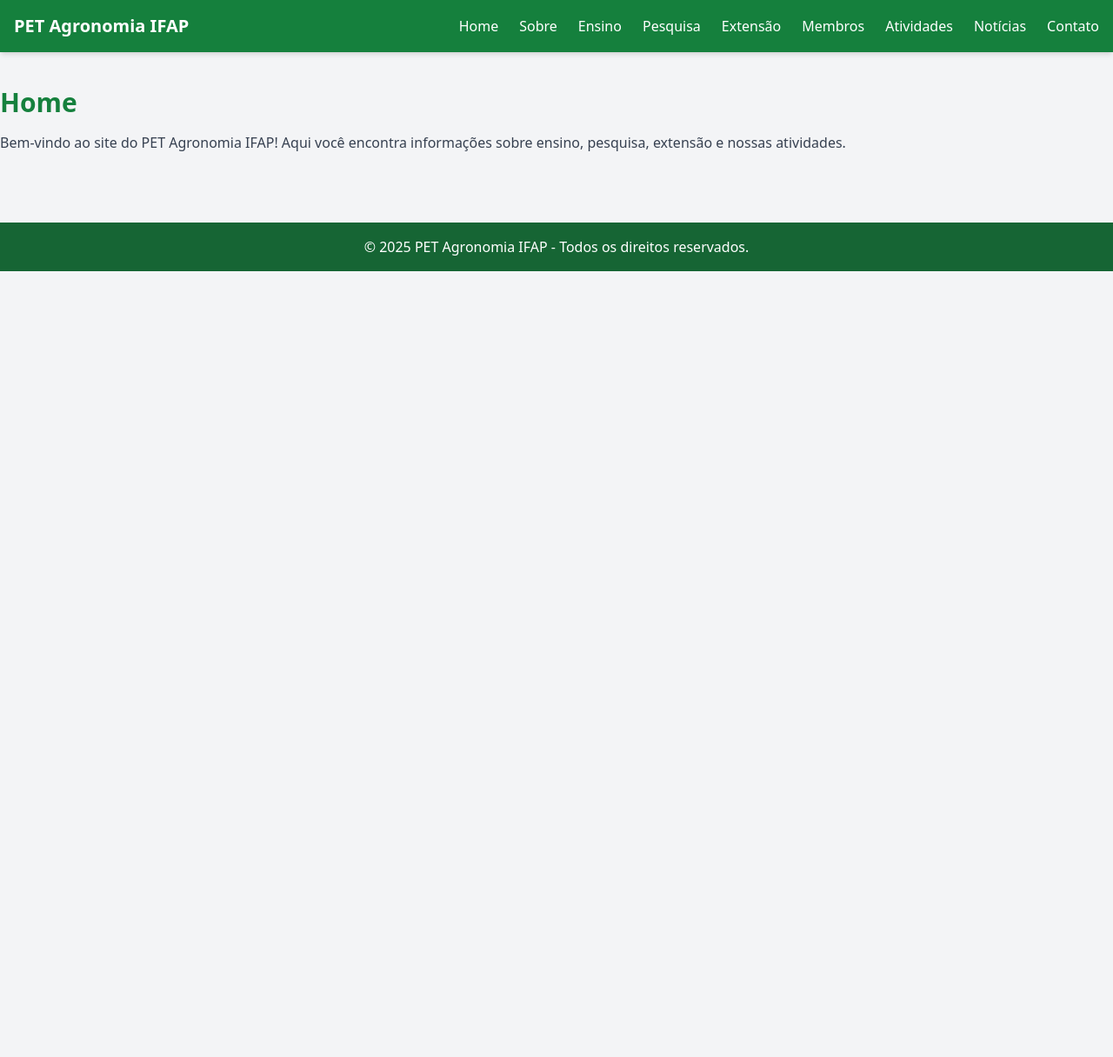
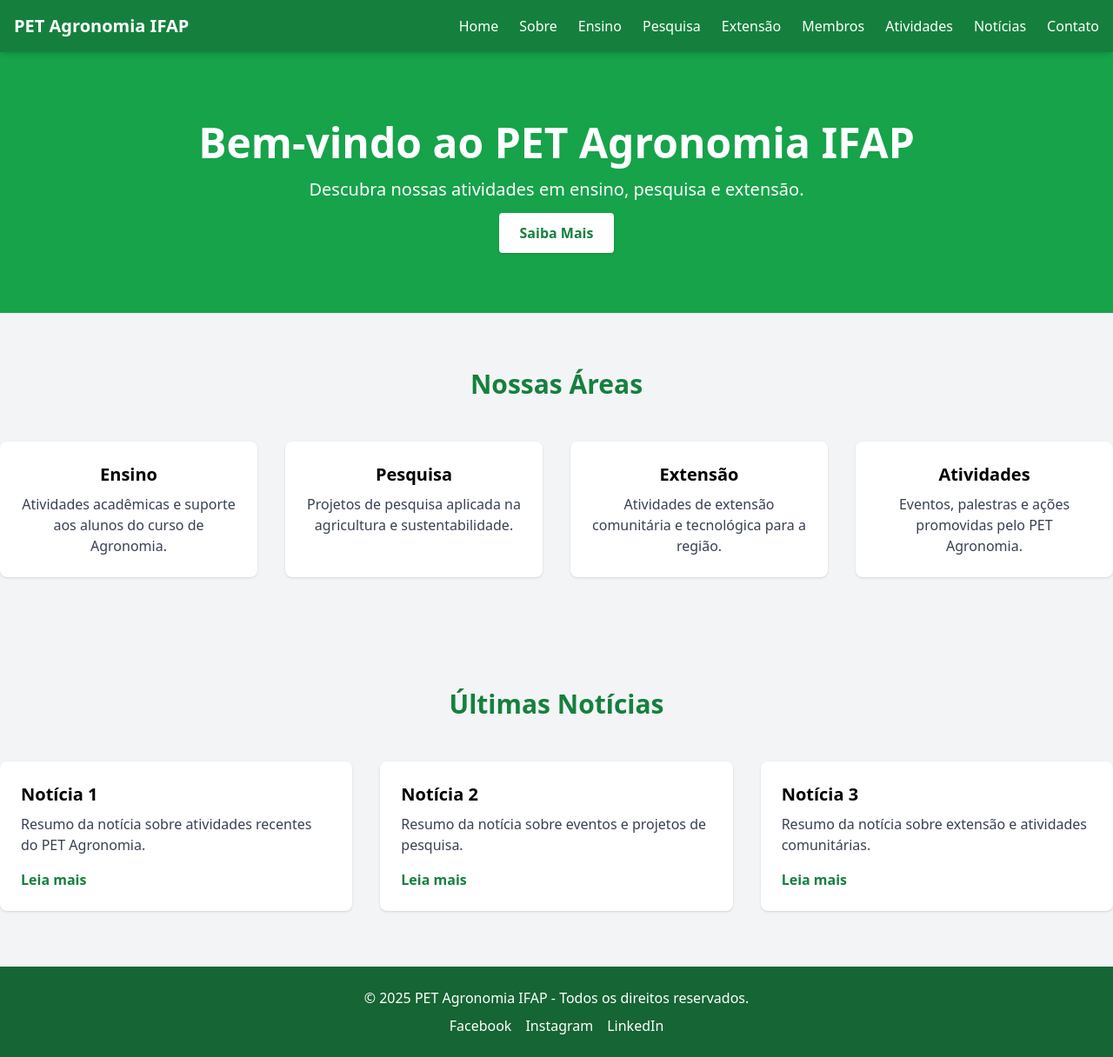
Before and after one commit to petagroifap-maker/pet-agronomia-ifap, a plain HTML site: page index.html in a window 1280 px wide. Shown: the whole page at 87% size. Before the commit the page ends 800 px from the top, so only its background shows below. Drawn offline with nearby package versions, Linux system fonts and the light colour scheme.

Commit message:
Update index.html

```diff
--- a/index.html
+++ b/index.html
@@ -7,35 +7,114 @@
   <script src="https://cdn.tailwindcss.com"></script>
 </head>
 <body class="font-sans bg-gray-100">
+
   <!-- Navbar -->
-  <header class="bg-green-700 text-white shadow-md">
+  <header class="bg-green-700 text-white shadow-md sticky top-0 z-50">
     <div class="container mx-auto flex justify-between items-center p-4">
       <h1 class="text-xl font-bold"><a href="index.html">PET Agronomia IFAP</a></h1>
-      <nav>
-        <ul class="flex space-x-6">
-          <li><a href="index.html" class="hover:underline">Home</a></li>
-          <li><a href="sobre.html" class="hover:underline">Sobre</a></li>
-          <li><a href="ensino.html" class="hover:underline">Ensino</a></li>
-          <li><a href="pesquisa.html" class="hover:underline">Pesquisa</a></li>
-          <li><a href="extensao.html" class="hover:underline">Extensão</a></li>
-          <li><a href="membros.html" class="hover:underline">Membros</a></li>
-          <li><a href="atividades.html" class="hover:underline">Atividades</a></li>
-          <li><a href="noticias.html" class="hover:underline">Notícias</a></li>
-          <li><a href="contato.html" class="hover:underline">Contato</a></li>
+      <button id="menu-btn" class="block md:hidden text-white focus:outline-none">
+        <svg class="w-6 h-6" fill="none" stroke="currentColor" stroke-width="2" viewBox="0 0 24 24">
+          <path stroke-linecap="round" stroke-linejoin="round" d="M4 8h16M4 16h16"/>
+        </svg>
+      </button>
+      <nav id="menu" class="hidden md:block">
+        <ul class="flex flex-col md:flex-row md:space-x-6 space-y-2 md:space-y-0">
+          <li><a href="index.html" class="hover:underline transition">Home</a></li>
+          <li><a href="sobre.html" class="hover:underline transition">Sobre</a></li>
+          <li><a href="ensino.html" class="hover:underline transition">Ensino</a></li>
+          <li><a href="pesquisa.html" class="hover:underline transition">Pesquisa</a></li>
+          <li><a href="extensao.html" class="hover:underline transition">Extensão</a></li>
+          <li><a href="membros.html" class="hover:underline transition">Membros</a></li>
+          <li><a href="atividades.html" class="hover:underline transition">Atividades</a></li>
+          <li><a href="noticias.html" class="hover:underline transition">Notícias</a></li>
+          <li><a href="contato.html" class="hover:underline transition">Contato</a></li>
         </ul>
       </nav>
     </div>
   </header>
 
-  <!-- Conteúdo da Página -->
-  <main class="container mx-auto py-10">
-    <h2 class="text-3xl font-bold text-green-700 mb-4">Home</h2>
-    <p class="text-gray-700">Bem-vindo ao site do PET Agronomia IFAP! Aqui você encontra informações sobre ensino, pesquisa, extensão e nossas atividades.</p>
-  </main>
+  <script>
+    const menuBtn = document.getElementById('menu-btn');
+    const menu = document.getElementById('menu');
+    menuBtn.addEventListener('click', () => {
+      menu.classList.toggle('hidden');
+    });
+  </script>
+
+  <!-- Hero Section -->
+  <section class="bg-green-600 text-white py-20">
+    <div class="container mx-auto text-center">
+      <h2 class="text-4xl md:text-5xl font-bold mb-4">Bem-vindo ao PET Agronomia IFAP</h2>
+      <p class="text-lg md:text-xl mb-6">Descubra nossas atividades em ensino, pesquisa e extensão.</p>
+      <a href="sobre.html" class="bg-white text-green-700 font-semibold px-6 py-3 rounded shadow hover:bg-gray-200 transition">Saiba Mais</a>
+    </div>
+  </section>
+
+  <!-- Seções de Destaque -->
+  <section class="container mx-auto py-16">
+    <h3 class="text-3xl font-bold text-center text-green-700 mb-12">Nossas Áreas</h3>
+    <div class="grid md:grid-cols-4 gap-8 text-center">
+
+      <div class="bg-white p-6 rounded-lg shadow hover:shadow-lg transition">
+        <h4 class="text-xl font-bold mb-2">Ensino</h4>
+        <p class="text-gray-700">Atividades acadêmicas e suporte aos alunos do curso de Agronomia.</p>
+      </div>
+
+      <div class="bg-white p-6 rounded-lg shadow hover:shadow-lg transition">
+        <h4 class="text-xl font-bold mb-2">Pesquisa</h4>
+        <p class="text-gray-700">Projetos de pesquisa aplicada na agricultura e sustentabilidade.</p>
+      </div>
+
+      <div class="bg-white p-6 rounded-lg shadow hover:shadow-lg transition">
+        <h4 class="text-xl font-bold mb-2">Extensão</h4>
+        <p class="text-gray-700">Atividades de extensão comunitária e tecnológica para a região.</p>
+      </div>
+
+      <div class="bg-white p-6 rounded-lg shadow hover:shadow-lg transition">
+        <h4 class="text-xl font-bold mb-2">Atividades</h4>
+        <p class="text-gray-700">Eventos, palestras e ações promovidas pelo PET Agronomia.</p>
+      </div>
+
+    </div>
+  </section>
+
+  <!-- Últimas Notícias -->
+  <section class="bg-gray-100 py-16">
+    <div class="container mx-auto">
+      <h3 class="text-3xl font-bold text-center text-green-700 mb-12">Últimas Notícias</h3>
+      <div class="grid md:grid-cols-3 gap-8">
+
+        <div class="bg-white p-6 rounded-lg shadow hover:shadow-lg transition">
+          <h4 class="text-xl font-bold mb-2">Notícia 1</h4>
+          <p class="text-gray-700 mb-4">Resumo da notícia sobre atividades recentes do PET Agronomia.</p>
+          <a href="noticias.html" class="text-green-700 font-semibold hover:underline">Leia mais</a>
+        </div>
+
+        <div class="bg-white p-6 rounded-lg shadow hover:shadow-lg transition">
+          <h4 class="text-xl font-bold mb-2">Notícia 2</h4>
+          <p class="text-gray-700 mb-4">Resumo da notícia sobre eventos e projetos de pesquisa.</p>
+          <a href="noticias.html" class="text-green-700 font-semibold hover:underline">Leia mais</a>
+        </div>
+
+        <div class="bg-white p-6 rounded-lg shadow hover:shadow-lg transition">
+          <h4 class="text-xl font-bold mb-2">Notícia 3</h4>
+          <p class="text-gray-700 mb-4">Resumo da notícia sobre extensão e atividades comunitárias.</p>
+          <a href="noticias.html" class="text-green-700 font-semibold hover:underline">Leia mais</a>
+        </div>
+
+      </div>
+    </div>
+  </section>
 
   <!-- Rodapé -->
-  <footer class="bg-green-800 text-white text-center p-4 mt-10">
+  <footer class="bg-green-800 text-white text-center p-6">
     <p>&copy; 2025 PET Agronomia IFAP - Todos os direitos reservados.</p>
+    <div class="flex justify-center space-x-4 mt-2">
+      <a href="#" class="hover:text-gray-300 transition">Facebook</a>
+      <a href="#" class="hover:text-gray-300 transition">Instagram</a>
+      <a href="#" class="hover:text-gray-300 transition">LinkedIn</a>
+    </div>
   </footer>
+
 </body>
 </html>
```
